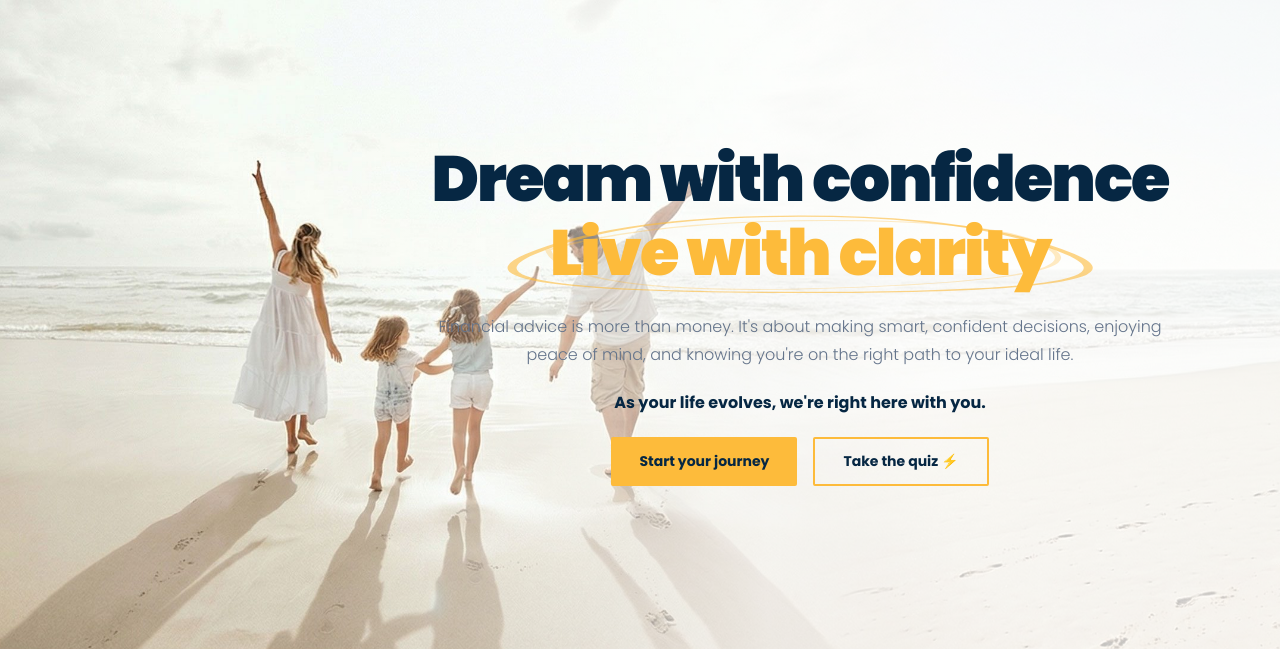
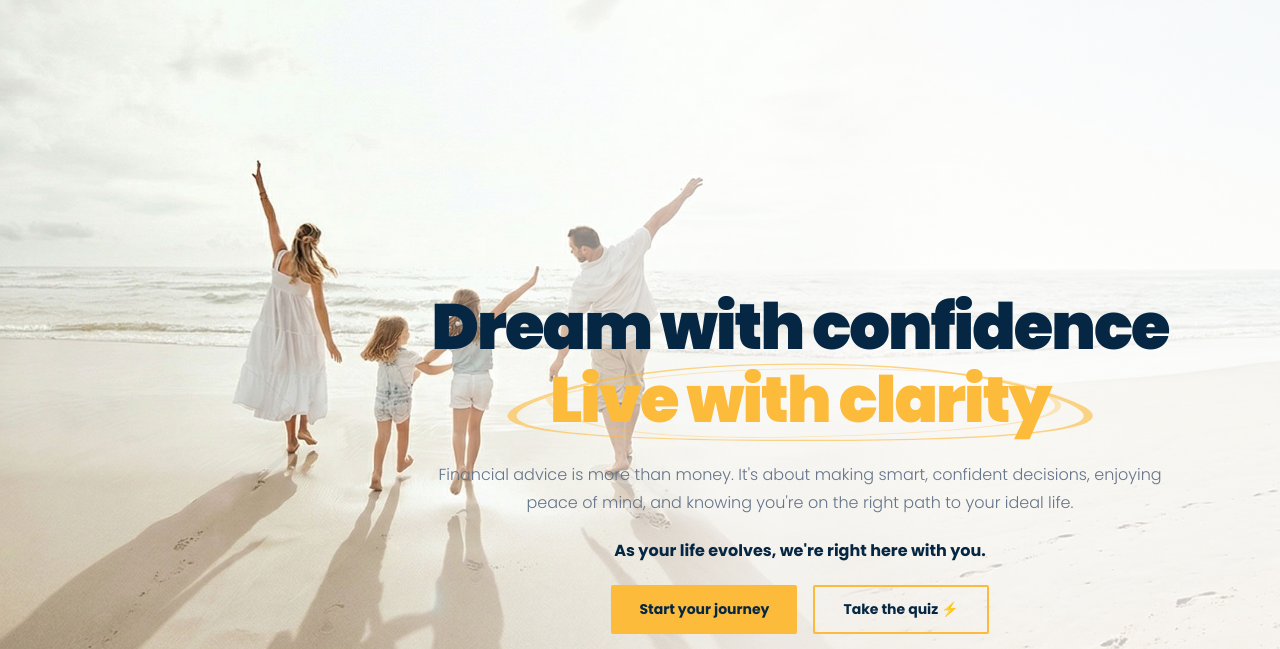
Before and after one commit to hykvra/vega-wealth, a plain HTML site: page index.html in a window 1280 px wide. Shown: the part 126-775 px from the top of the page. Drawn offline with Linux system fonts and the light colour scheme.

Commit message:
Desktop hero: bottom-align content on homepage
Changed align-items from center to flex-end so hero content sits at
the bottom of the viewport, with 80px bottom padding for breathing room.

Co-Authored-By: Claude Opus 4.6 <noreply@anthropic.com>

```diff
--- a/index.html
+++ b/index.html
@@ -25,9 +25,9 @@
 /* ══════════════════════════════════════
    SECTION 1 – HERO
 ══════════════════════════════════════ */
-#hero{position:relative;min-height:100vh;display:flex;align-items:center;justify-content:flex-end;background-image:url('images/vega-wealth-financial-advisers-hero.jpg');background-size:cover;background-position:left bottom;background-repeat:no-repeat;overflow:hidden}
+#hero{position:relative;min-height:100vh;display:flex;align-items:flex-end;justify-content:flex-end;background-image:url('images/vega-wealth-financial-advisers-hero.jpg');background-size:cover;background-position:left bottom;background-repeat:no-repeat;overflow:hidden}
 #hero::before{content:'';position:absolute;inset:0;background:linear-gradient(to left,rgba(255,255,255,.75) 40%,transparent 75%);z-index:1}
-#hero .hero-inner{position:relative;z-index:2;width:65%;max-width:860px;margin:0 5% 0 0;padding:0 2%;text-align:center}
+#hero .hero-inner{position:relative;z-index:2;width:65%;max-width:860px;margin:0 5% 0 0;padding:0 2% 80px;text-align:center}
 #hero h1{font-size:clamp(2.4rem,5vw,4rem);font-weight:900;color:var(--navy);line-height:1.15;margin-bottom:24px;letter-spacing:-.03em}
 #hero h1 .gold{color:var(--gold)}
 #hero p{font-size:1em;color:#64748b;font-weight:300;line-height:1.75;margin:0 auto 20px;max-width:750px;text-align:center}
```
